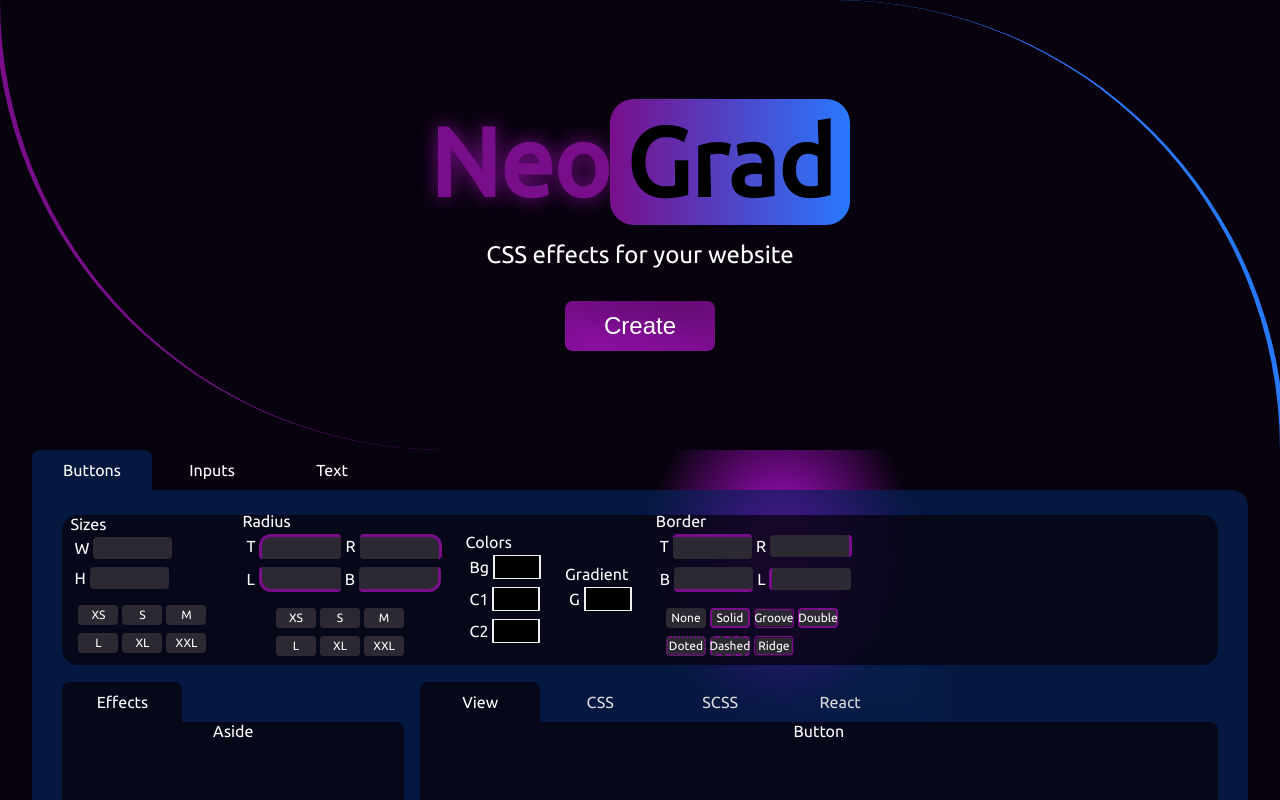
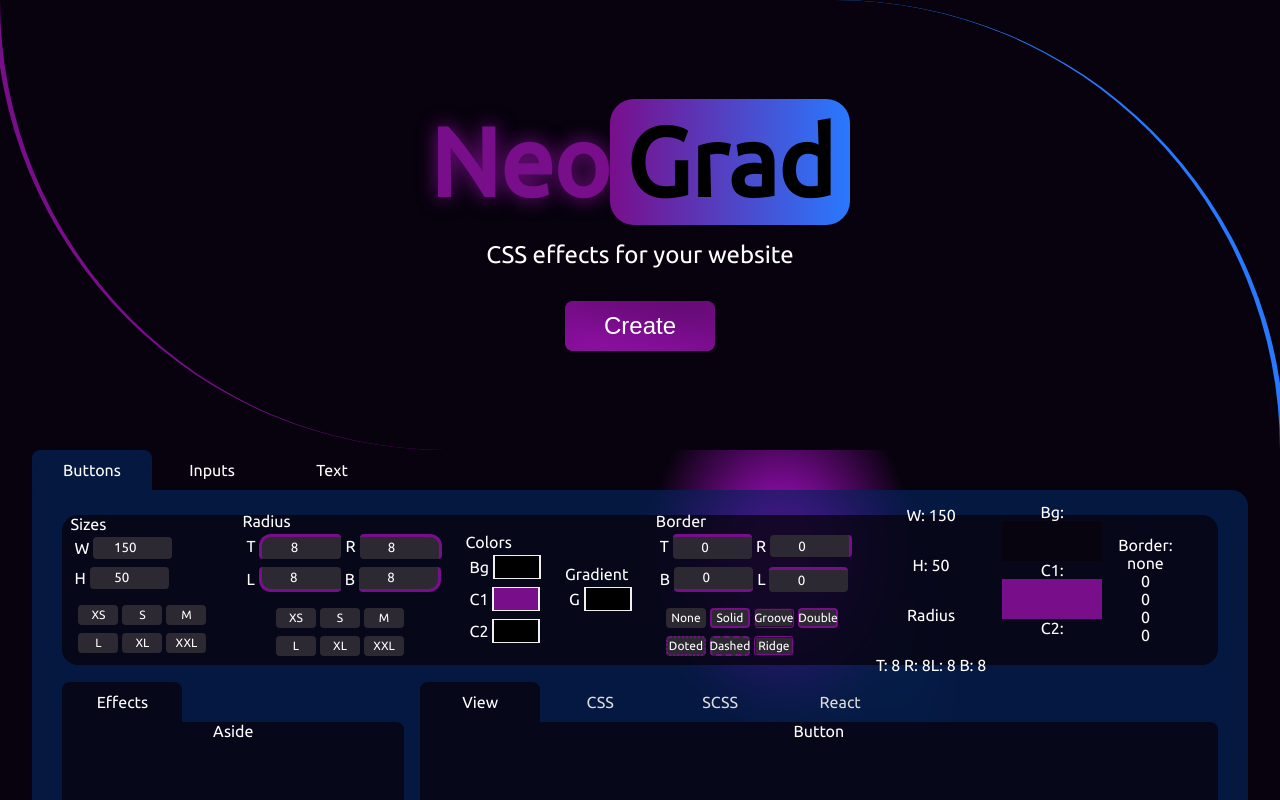
Before and after one commit to ArexSpeed/neograd, a React (Vite) app: page / in a window 1280 px wide. Shown: the top 800 px of the page. Built offline with nearby package versions, Linux system fonts and the light colour scheme.

Commit message:
make all button settings action (redux & component)

```diff
--- a/package.json
+++ b/package.json
@@ -7,8 +7,10 @@
     "serve": "vite preview"
   },
   "dependencies": {
+    "@reduxjs/toolkit": "^1.6.2",
     "react": "^17.0.0",
     "react-dom": "^17.0.0",
+    "react-redux": "^7.2.5",
     "sass": "^1.42.1"
   },
   "devDependencies": {
--- a/src/components/SettingsNav/Buttons.jsx
+++ b/src/components/SettingsNav/Buttons.jsx
@@ -1,28 +1,77 @@
-import React from 'react'
+import { useDispatch, useSelector } from 'react-redux';
+import { getButtonSettings, setSizes, setAllSizes, setRadius, setAllRadius, setColors, setBorder } from '../../context/slices/buttonSettings';
 
 const SettingsNavButtons = () => {
+  const dispatch = useDispatch();
+  const button = useSelector(getButtonSettings);
+
   return (
     <div className="settingsNav">
+      {/* Sizes */}
       <section className="col">
         <div className="settingsNav__title">Sizes</div>
         <div className="row">
           <span className="settingsNav__span">W</span>
-          <input type="number" className="settingsNav__input" />
+          <input
+            type="number"
+            className="settingsNav__input"
+            value={button.sizes.width}
+            onChange={(e) =>
+              dispatch(setSizes({ type: "width", value: e.target.value }))
+            }
+          />
         </div>
         <div className="row">
           <span className="settingsNav__span">H</span>
-          <input type="number" className="settingsNav__input" />
+          <input
+            type="number"
+            className="settingsNav__input"
+            value={button.sizes.height}
+            onChange={(e) =>
+              dispatch(setSizes({ type: "height", value: e.target.value }))
+            }
+          />
         </div>
         <div className="col">
           <div className="row">
-            <button className="settingsNav__button">XS</button>
-            <button className="settingsNav__button">S</button>
-            <button className="settingsNav__button">M</button>
+            <button
+              className="settingsNav__button"
+              onClick={() => dispatch(setAllSizes({ width: 30, height: 15 }))}
+            >
+              XS
+            </button>
+            <button
+              className="settingsNav__button"
+              onClick={() => dispatch(setAllSizes({ width: 50, height: 25 }))}
+            >
+              S
+            </button>
+            <button
+              className="settingsNav__button"
+              onClick={() => dispatch(setAllSizes({ width: 80, height: 40 }))}
+            >
+              M
+            </button>
           </div>
           <div className="row">
-            <button className="settingsNav__button">L</button>
-            <button className="settingsNav__button">XL</button>
-            <button className="settingsNav__button">XXL</button>
+            <button
+              className="settingsNav__button"
+              onClick={() => dispatch(setAllSizes({ width: 100, height: 50 }))}
+            >
+              L
+            </button>
+            <button
+              className="settingsNav__button"
+              onClick={() => dispatch(setAllSizes({ width: 150, height: 75 }))}
+            >
+              XL
+            </button>
+            <button
+              className="settingsNav__button"
+              onClick={() => dispatch(setAllSizes({ width: 200, height: 100 }))}
+            >
+              XXL
+            </button>
           </div>
         </div>
       </section>
@@ -31,26 +80,84 @@ const SettingsNavButtons = () => {
         <div className="settingsNav__title">Radius</div>
         <div className="row">
           <span className="settingsNav__span">T</span>
-          <input type="number" className="settingsNav__input border-radiusTL" />
+          <input
+            type="number"
+            className="settingsNav__input border-radiusTL"
+            value={button.radius.top}
+            onChange={(e) =>
+              dispatch(setRadius({ type: "top", value: e.target.value }))
+            }
+          />
           <span className="settingsNav__span">R</span>
-          <input type="number" className="settingsNav__input border-radiusTR" />
+          <input
+            type="number"
+            className="settingsNav__input border-radiusTR"
+            value={button.radius.right}
+            onChange={(e) =>
+              dispatch(setRadius({ type: "right", value: e.target.value }))
+            }
+          />
         </div>
         <div className="row">
           <span className="settingsNav__span">L</span>
-          <input type="number" className="settingsNav__input border-radiusBL" />
+          <input
+            type="number"
+            className="settingsNav__input border-radiusBL"
+            value={button.radius.left}
+            onChange={(e) =>
+              dispatch(setRadius({ type: "left", value: e.target.value }))
+            }
+          />
           <span className="settingsNav__span">B</span>
-          <input type="number" className="settingsNav__input border-radiusBR" />
+          <input
+            type="number"
+            className="settingsNav__input border-radiusBR"
+            value={button.radius.bottom}
+            onChange={(e) =>
+              dispatch(setRadius({ type: "bottom", value: e.target.value }))
+            }
+          />
         </div>
         <div className="col">
           <div className="row">
-            <button className="settingsNav__button">XS</button>
-            <button className="settingsNav__button">S</button>
-            <button className="settingsNav__button">M</button>
+            <button
+              className="settingsNav__button"
+              onClick={() => dispatch(setAllRadius(4))}
+            >
+              XS
+            </button>
+            <button
+              className="settingsNav__button"
+              onClick={() => dispatch(setAllRadius(8))}
+            >
+              S
+            </button>
+            <button
+              className="settingsNav__button"
+              onClick={() => dispatch(setAllRadius(12))}
+            >
+              M
+            </button>
           </div>
           <div className="row">
-            <button className="settingsNav__button">L</button>
-            <button className="settingsNav__button">XL</button>
-            <button className="settingsNav__button">XXL</button>
+            <button
+              className="settingsNav__button"
+              onClick={() => dispatch(setAllRadius(16))}
+            >
+              L
+            </button>
+            <button
+              className="settingsNav__button"
+              onClick={() => dispatch(setAllRadius(24))}
+            >
+              XL
+            </button>
+            <button
+              className="settingsNav__button"
+              onClick={() => dispatch(setAllRadius(48))}
+            >
+              XXL
+            </button>
           </div>
         </div>
       </section>
@@ -59,15 +166,33 @@ const SettingsNavButtons = () => {
         <div className="settingsNav__title">Colors</div>
         <div className="row">
           <span className="settingsNav__span">Bg</span>
-          <input type="color" />
+          <input
+            type="color"
+            defaultValue={button.colors.bg}
+            onChange={(e) =>
+              dispatch(setColors({ type: "bg", value: e.target.value }))
+            }
+          />
         </div>
         <div className="row">
           <span className="settingsNav__span">C1</span>
-          <input type="color" />
+          <input
+            type="color"
+            defaultValue={button.colors.c1}
+            onChange={(e) =>
+              dispatch(setColors({ type: "c1", value: e.target.value }))
+            }
+          />
         </div>
         <div className="row">
           <span className="settingsNav__span">C2</span>
-          <input type="color" />
+          <input
+            type="color"
+            defaultValue={button.colors.c2}
+            onChange={(e) =>
+              dispatch(setColors({ type: "c2", value: e.target.value }))
+            }
+          />
         </div>
       </section>
       {/* Gradient */}
@@ -83,32 +208,152 @@ const SettingsNavButtons = () => {
         <div className="settingsNav__title">Border</div>
         <div className="row">
           <span className="settingsNav__span">T</span>
-          <input type="number" className="settingsNav__input border-top" />
+          <input
+            type="number"
+            className="settingsNav__input border-top"
+            value={button.border.top}
+            onChange={(e) =>
+              dispatch(setBorder({ type: "top", value: e.target.value }))
+            }
+          />
           <span className="settingsNav__span">R</span>
-          <input type="number" className="settingsNav__input border-right" />
+          <input
+            type="number"
+            className="settingsNav__input border-right"
+            value={button.border.right}
+            onChange={(e) =>
+              dispatch(setBorder({ type: "right", value: e.target.value }))
+            }
+          />
         </div>
         <div className="row">
           <span className="settingsNav__span">B</span>
-          <input type="number" className="settingsNav__input border-bottom" />
+          <input
+            type="number"
+            className="settingsNav__input border-bottom"
+            value={button.border.bottom}
+            onChange={(e) =>
+              dispatch(setBorder({ type: "bottom", value: e.target.value }))
+            }
+          />
           <span className="settingsNav__span">L</span>
-          <input type="number" className="settingsNav__input border-left" />
+          <input
+            type="number"
+            className="settingsNav__input border-top"
+            value={button.border.left}
+            onChange={(e) =>
+              dispatch(setBorder({ type: "left", value: e.target.value }))
+            }
+          />
         </div>
         <div className="col">
           <div className="row">
-            <button className="settingsNav__button">None</button>
-            <button className="settingsNav__button border-solid">Solid</button>
-            <button className="settingsNav__button border-groove">Groove</button>
-            <button className="settingsNav__button border-double">Double</button>
+            <button
+              className="settingsNav__button"
+              onClick={() =>
+                dispatch(setBorder({ type: "type", value: "none" }))
+              }
+            >
+              None
+            </button>
+            <button
+              className="settingsNav__button border-solid"
+              onClick={() =>
+                dispatch(setBorder({ type: "type", value: "solid" }))
+              }
+            >
+              Solid
+            </button>
+            <button
+              className="settingsNav__button border-groove"
+              onClick={() =>
+                dispatch(setBorder({ type: "type", value: "groove" }))
+              }
+            >
+              Groove
+            </button>
+            <button
+              className="settingsNav__button border-double"
+              onClick={() =>
+                dispatch(setBorder({ type: "type", value: "double" }))
+              }
+            >
+              Double
+            </button>
           </div>
           <div className="row">
-            <button className="settingsNav__button border-dotted">Doted</button>
-            <button className="settingsNav__button border-dashed">Dashed</button>
-            <button className="settingsNav__button border-ridge">Ridge</button>
+            <button
+              className="settingsNav__button border-dotted"
+              onClick={() =>
+                dispatch(setBorder({ type: "type", value: "dotted" }))
+              }
+            >
+              Doted
+            </button>
+            <button
+              className="settingsNav__button border-dashed"
+              onClick={() =>
+                dispatch(setBorder({ type: "type", value: "dashed" }))
+              }
+            >
+              Dashed
+            </button>
+            <button
+              className="settingsNav__button border-ridge"
+              onClick={() =>
+                dispatch(setBorder({ type: "type", value: "ridge" }))
+              }
+            >
+              Ridge
+            </button>
           </div>
         </div>
       </section>
+      {/* check values */}
+      <section className="col">
+        <p>W: {button.sizes.width}</p>
+        <p>H: {button.sizes.height}</p>
+        <p>Radius</p>
+        <p>
+          T: {button.radius.top} R: {button.radius.right}
+          L: {button.radius.left} B: {button.radius.bottom}{" "}
+        </p>
+      </section>
+      <section className="col">
+        <span>Bg:</span>{" "}
+        <div
+          style={{
+            width: "100px",
+            height: "40px",
+            background: button.colors.bg,
+          }}
+        ></div>
+        <span>C1:</span>{" "}
+        <div
+          style={{
+            width: "100px",
+            height: "40px",
+            background: button.colors.c1,
+          }}
+        ></div>
+        <span>C2:</span>{" "}
+        <div
+          style={{
+            width: "100px",
+            height: "40px",
+            background: button.colors.c2,
+          }}
+        ></div>
+      </section>
+      <section className="col">
+        <span>Border:</span> <span>{button.border.type}</span>
+        <span>{button.border.top}</span>
+        <span>{button.border.right}</span>
+        <span>{button.border.bottom}</span>
+        <span>{button.border.left}</span>
+      </section>
     </div>
-  )
+  );
 }
 
 export default SettingsNavButtons;
--- /dev/null
+++ b/src/context/slices/buttonSettings.js
@@ -0,0 +1,69 @@
+import { createSlice } from '@reduxjs/toolkit';
+
+
+const initialState = {
+  sizes: {
+    width: 150,
+    height: 50
+  },
+  radius: {
+    top: 8,
+    right: 8,
+    bottom: 8,
+    left: 8
+  },
+  colors: {
+    bg: '#07020dbf',
+    c1: '#790e8b',
+    c2: ''
+  },
+  border: {
+    type: 'none',
+    top: 0,
+    right: 0,
+    bottom: 0,
+    left: 0,
+  }
+
+}
+
+export const slice = createSlice({
+  name: 'buttonSettings',
+  initialState,
+  reducers: {
+    setSizes: (state, action) => {
+      state.sizes[action.payload.type] = action.payload.value;
+    },
+    setAllSizes: (state, action) => {
+      state.sizes = {
+        width: action.payload.width,
+        height: action.payload.height
+      }
+    },
+    setRadius: (state, action) => {
+      state.radius[action.payload.type] = action.payload.value;
+    },
+    setAllRadius: (state, action) => {
+      state.radius = {
+        top: action.payload,
+        right: action.payload,
+        bottom: action.payload,
+        left: action.payload
+      }
+    },
+    setColors: (state, action) => {
+      state.colors[action.payload.type] = action.payload.value;
+    },
+    setBorder: (state, action) => {
+      state.border[action.payload.type] = action.payload.value;
+    },
+  },
+});
+
+export const {
+  setSizes, setAllSizes, setRadius, setAllRadius, setColors, setBorder
+} = slice.actions;
+
+export const getButtonSettings = state => state.buttonSettings;
+
+export default slice.reducer;
```
Also changed, not shown: src/context/store.js (added, +8 -0 lines), src/main.jsx (+5 -3 lines), 1 other file (tests, documents, lock files or other folders).
